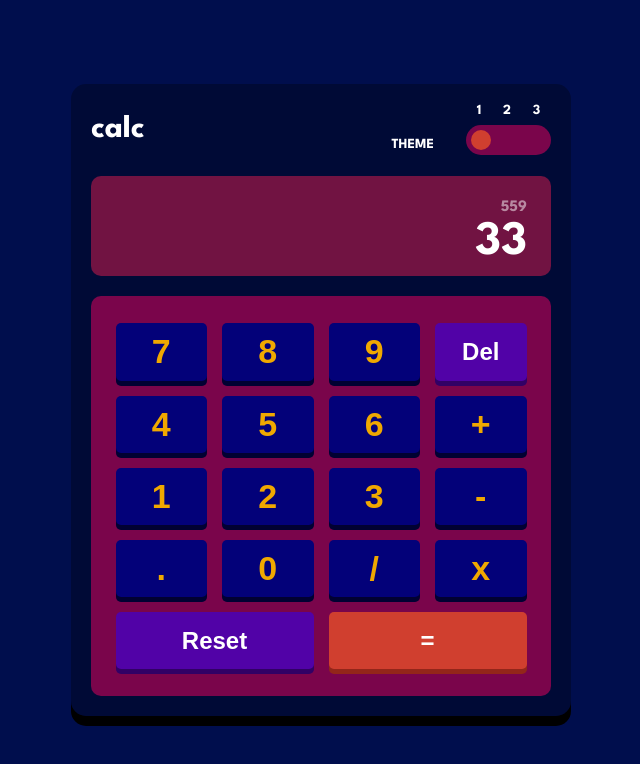
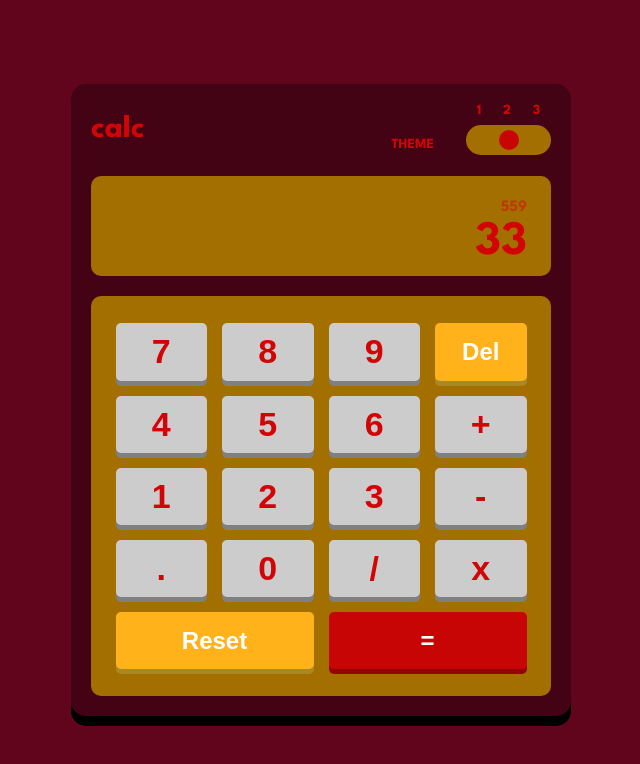
Before and after one commit to Azkanorouzi/vanilla-JS-calculator, a plain HTML site: page index.html in a window 1280 px wide. Both pictures are taken after a click on the button 827 px from the left and 139 px from the top of the page. Shown: the whole page, without its empty margins (319-959 px from the left). Drawn offline with Linux system fonts and the light colour scheme.

Commit message:
do switch background

```diff
--- a/app.js
+++ b/app.js
@@ -0,0 +1,42 @@
+/* ============== Themes ============== */
+const btnSwitch = document.querySelector('button.switch');
+const slider = document.querySelector('.slider')
+let themeElements = document.querySelectorAll('.main-theme');
+let currentTheme = btnSwitch.dataset.theme;
+/* Changing background color when user clicks on btnSwitch */
+btnSwitch.addEventListener('click', () => {
+  /* Finding out what is current theme and changing theme based on that */
+  if (currentTheme === 'main') {
+    switchTheme('main', 'sec') // main to sec
+    slider.style.transform = "translateX(28px)"
+  } else if (currentTheme === 'sec') {
+    switchTheme('sec', 'tertiary') // sec to tertiary
+    slider.style.transform = "translateX(56px)"
+  } else if (currentTheme === 'tertiary') {
+    switchTheme('tertiary', 'main') // tertiary to main
+    slider.style.transform = "translateX(0px)"
+  }
+})
+/* This function will change theme every time we call it */
+function switchTheme(prevTheme,theme) {
+  currentTheme = theme;
+  btnSwitch.dataset.theme = theme;
+  /* Iterating through each element and removing the previous theme adding the new one */
+  themeElements.forEach(themeElement => {
+    themeElement.classList.remove(`${prevTheme}-theme`);
+    themeElement.classList.add(`${theme}-theme`);
+  })
+}
+/* ============== Calculator ============== */
+const keys = document.querySelectorAll('.key')
+/* Calculator screen */
+const preOperationEl = document.querySelector('.previous-operation');
+const currentOperationEl = document.querySelector('.current-operation');
+let preOperation ;
+let currentOperation;
+/* Keys click event */
+keys.forEach(key => {
+  key.addEventListener('click', () => {
+    console.log(key.dataset.key);
+  })
+})
--- a/index.html
+++ b/index.html
@@ -37,7 +37,7 @@
                 <span> 3 </span>
               </p>
               <!-- Switch -->
-              <button class="switch main-theme">
+              <button class="switch main-theme" data-theme="main">
                 <div class="slider main-theme"></div>
               </button>
             </div>
@@ -86,6 +86,8 @@
       <!--======== Calculator End ======== -->
     </div>
   </main>
+  <!-- JS -->
+  <script src="app.js"></script>
 </body>
 
 </html>
--- a/style.css
+++ b/style.css
@@ -157,6 +157,7 @@ main {
   width: 20px;
   height: 100%;
   border-radius: 50%;
+  cursor: pointer;
 }
 .slider.main-theme {
   background: var(--main-key-assign-slider);
@@ -318,3 +319,7 @@ main {
     background: var(--tertiary-button-active);
   }
 }
+/* Transition */
+.sec-theme,.main-theme,.tertiary-theme {
+  transition: .5s;
+}
```
